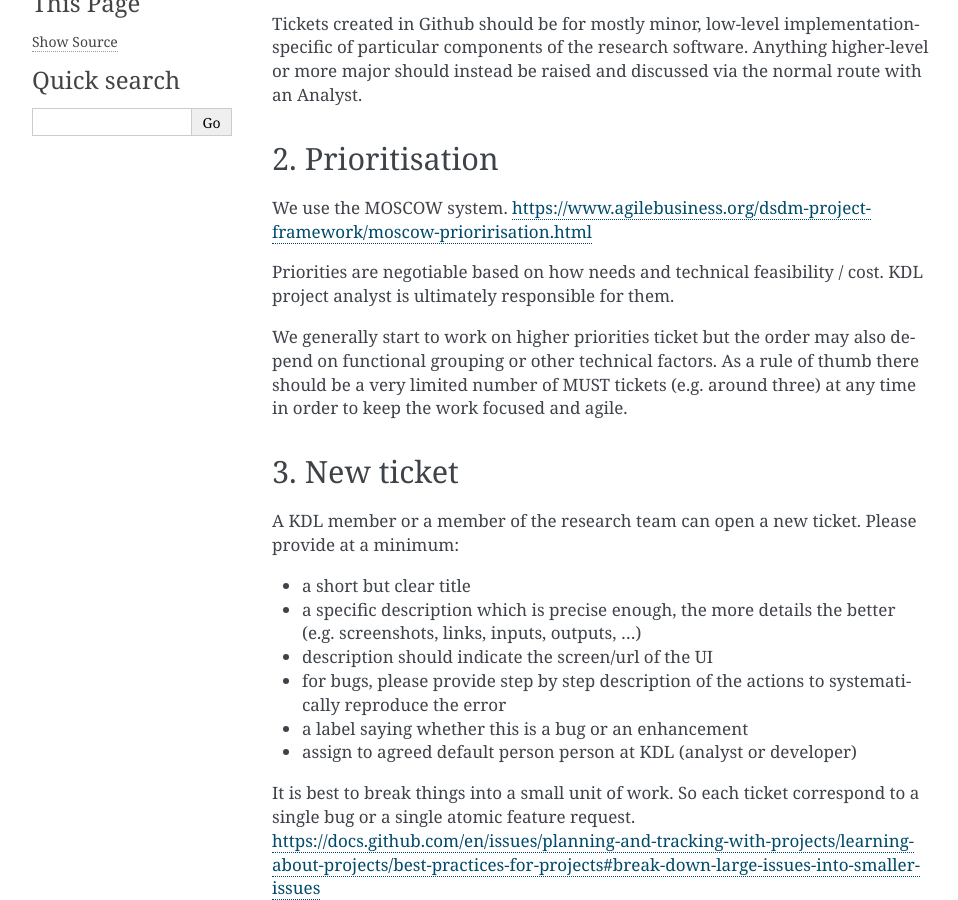
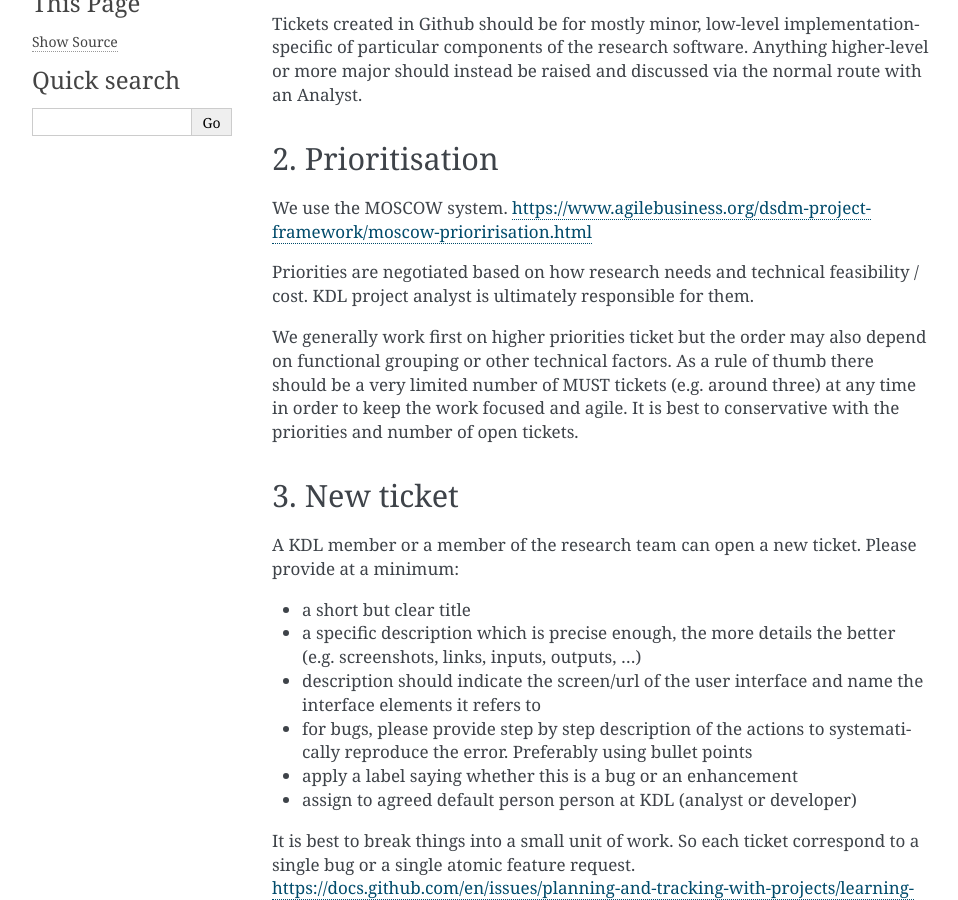
Before and after one commit to kingsdigitallab/reusable-components, a Sphinx documentation site: the page built from docs/howto/github-issues.rst, in a window 1280 px wide and 900 px high, scrolled down 245 px. Shown: the whole window, without its empty margins (148-1106 px from the left). Built offline with Sphinx 7.4.7, drawn with Linux system fonts in a browser that asks for light colours.

Commit message:
Update github-issues.rst

```diff
--- a/docs/howto/github-issues.rst
+++ b/docs/howto/github-issues.rst
@@ -17,10 +17,11 @@ Anything higher-level or more major should instead be raised and discussed via t
 We use the MOSCOW system.
 https://www.agilebusiness.org/dsdm-project-framework/moscow-prioririsation.html
 
-Priorities are negotiable based on how needs and technical feasibility / cost. KDL project analyst is ultimately responsible for them.
+Priorities are negotiated based on how research needs and technical feasibility / cost. KDL project analyst is ultimately responsible for them.
 
-We generally start to work on higher priorities ticket but the order may also depend on functional grouping or other technical factors.
+We generally work first on higher priorities ticket but the order may also depend on functional grouping or other technical factors.
 As a rule of thumb there should be a very limited number of MUST tickets (e.g. around three) at any time in order to keep the work focused and agile.
+It is best to conservative with the priorities and number of open tickets.
 
 3. New ticket
 -------------
@@ -29,9 +30,9 @@ A KDL member or a member of the research team can open a new ticket. Please prov
 
 * a short but clear title
 * a specific description which is precise enough, the more details the better (e.g. screenshots, links, inputs, outputs, ...)
-* description should indicate the screen/url of the UI
-* for bugs, please provide step by step description of the actions to systematically reproduce the error
-* a label saying whether this is a bug or an enhancement
+* description should indicate the screen/url of the user interface and name the interface elements it refers to
+* for bugs, please provide step by step description of the actions to systematically reproduce the error. Preferably using bullet points
+* apply a label saying whether this is a bug or an enhancement
 * assign to agreed default person person at KDL (analyst or developer)
 
 It is best to break things into a small unit of work. So each ticket correspond to a single bug or a single atomic feature request.
```
